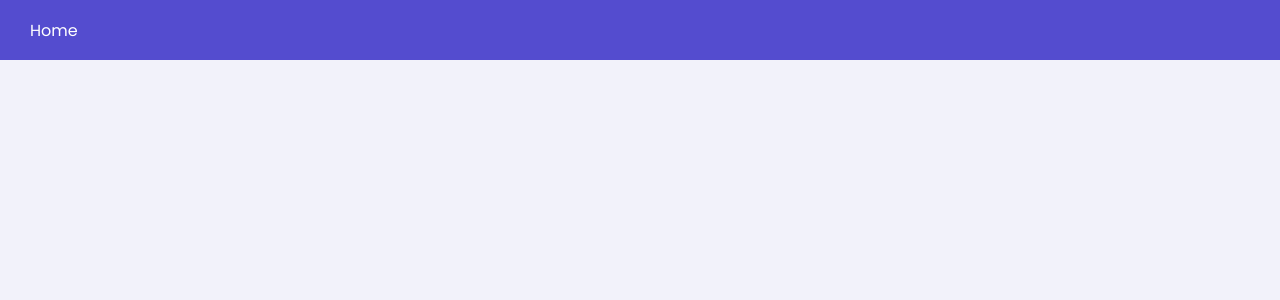
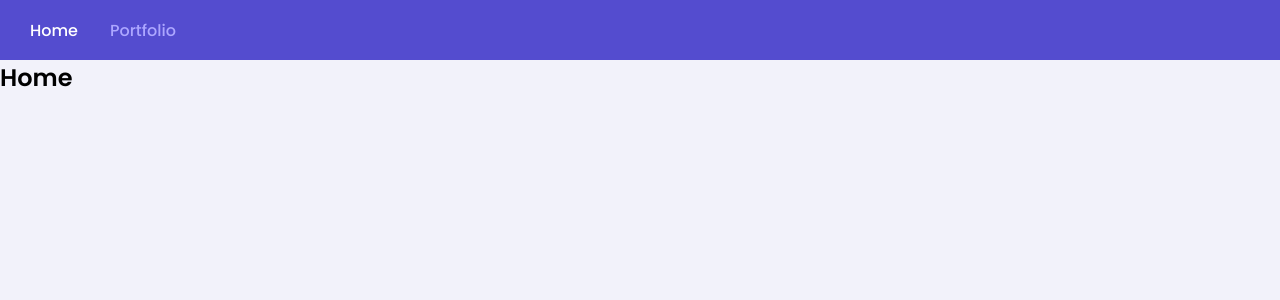
Before and after one commit to gvieiram/MyWebsite, a React (Create React App) app: page / in a window 1280 px wide. Shown: the top 300 px of the page. Built offline with nearby package versions, Linux system fonts and the light colour scheme.

Commit message:
Added pagination and routes

```diff
--- a/package.json
+++ b/package.json
@@ -5,6 +5,7 @@
   "dependencies": {
     "react": "^17.0.2",
     "react-dom": "^17.0.2",
+    "react-router-dom": "^6.2.1",
     "react-scripts": "5.0.0",
     "styled-components": "^5.3.3",
     "web-vitals": "^2.1.4"
--- a/src/App.tsx
+++ b/src/App.tsx
@@ -1,18 +1,25 @@
 import React from 'react';
+import { BrowserRouter, Route, Routes } from 'react-router-dom';
 
 import { ThemeProvider } from 'styled-components';
 
-import { Header } from './components/Header';
+import { Navbar } from './components/Navbar';
+import { Home } from './pages/Home';
+import { Portfolio } from './pages/Portfolio';
 import { GlobalStyle } from './styles/global';
 import light from './styles/themes/light';
 
 export function App() {
   return (
     <ThemeProvider theme={light}>
-      <div className="App">
+      <BrowserRouter>
         <GlobalStyle />
-        <Header />
-      </div>
+        <Navbar />
+        <Routes>
+          <Route path="/" element={<Home />} />
+          <Route path="/portfolio" element={<Portfolio />} />
+        </Routes>
+      </BrowserRouter>
     </ThemeProvider>
   );
 }
--- a/src/components/Header/index.tsx
+++ /dev/null
@@ -1,7 +0,0 @@
-import React from 'react';
-
-import { Container } from './styles';
-
-export function Header() {
-  return <Container>Home</Container>;
-}
--- a/src/components/Header/styles.ts
+++ /dev/null
@@ -1,11 +0,0 @@
-import styled from 'styled-components';
-
-export const Container = styled.div`
-  height: 60px;
-  background-color: ${props => props.theme.colors.purple_primary};
-  color: #fff;
-  font-family: 'Poppins', sans-serif;
-  display: flex;
-  align-items: center;
-  padding: 0 30px;
-`;
--- /dev/null
+++ b/src/components/Navbar/index.tsx
@@ -0,0 +1,14 @@
+import React from 'react';
+
+import { Nav, NavLink, NavMenu } from './styles';
+
+export function Navbar() {
+  return (
+    <Nav>
+      <NavMenu>
+        <NavLink to="/">Home</NavLink>
+        <NavLink to="/portfolio">Portfolio</NavLink>
+      </NavMenu>
+    </Nav>
+  );
+}
--- /dev/null
+++ b/src/components/Navbar/styles.ts
@@ -0,0 +1,34 @@
+import { NavLink as Link } from 'react-router-dom';
+
+import styled from 'styled-components';
+
+export const Nav = styled.nav`
+  height: 60px;
+  background-color: ${props => props.theme.colors.purple_primary};
+  display: flex;
+  justify-content: space-between;
+  align-items: center;
+  padding: 0 30px;
+  z-index: 10;
+`;
+
+export const NavMenu = styled.div`
+  display: flex;
+  align-items: center;
+  margin-left: -1rem;
+`;
+
+export const NavLink = styled(Link)`
+  color: ${props => props.theme.colors.nav_active};
+  font-family: 'Poppins', sans-serif;
+  font-weight: 500;
+  display: flex;
+  align-items: center;
+  text-decoration: none;
+  height: 100%;
+  margin: 0 1rem;
+
+  &.active {
+    color: ${props => props.theme.colors.nav_inactive};
+  }
+`;
--- /dev/null
+++ b/src/pages/Home/index.tsx
@@ -0,0 +1,5 @@
+import React from 'react';
+
+export function Home() {
+  return <h2>Home</h2>;
+}
--- /dev/null
+++ b/src/pages/Portfolio/index.tsx
@@ -0,0 +1,5 @@
+import React from 'react';
+
+export function Portfolio() {
+  return <h2>Portfolio</h2>;
+}
--- a/src/styles/global.ts
+++ b/src/styles/global.ts
@@ -27,6 +27,7 @@ export const GlobalStyle = createGlobalStyle`
   body, input, textarea, button {
     font-family: 'Roboto', sans-serif;
     font-weight: 400;
+    font-size: 1rem;
   }
 
   h1, h2, h3, h4, h5, h6, strong {
@@ -34,7 +35,7 @@ export const GlobalStyle = createGlobalStyle`
     font-weight: 600;
   }
 
-  button {
+  button, a {
     cursor: pointer;
   }
 
--- a/src/styles/themes/light.ts
+++ b/src/styles/themes/light.ts
@@ -6,5 +6,8 @@ export default {
     text: '#000',
 
     purple_primary: '#544CCF',
+
+    nav_active: '#ADA7FF',
+    nav_inactive: '#fff',
   },
 };
```
Also changed, not shown: 1 other file (tests, documents, lock files or other folders).
